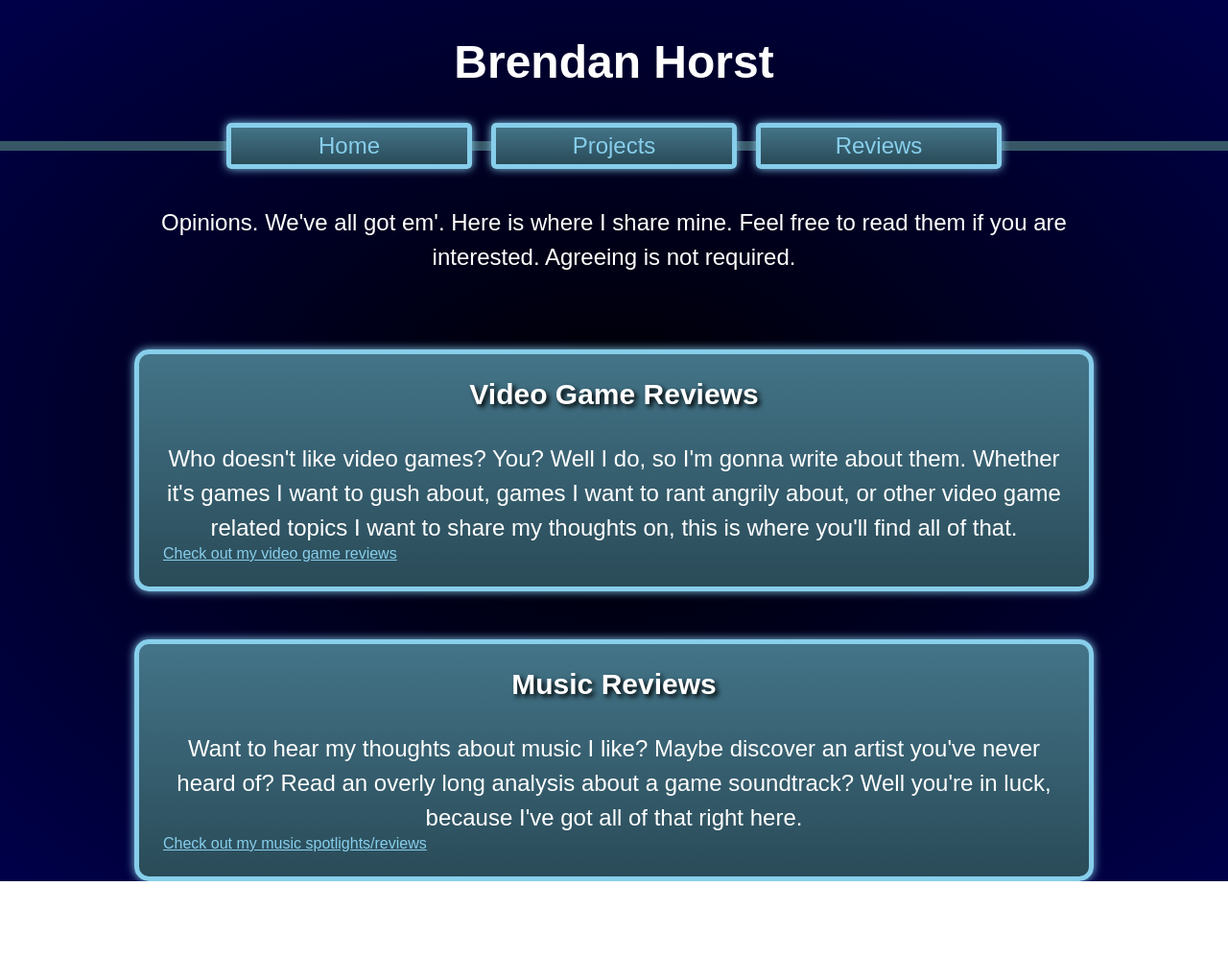
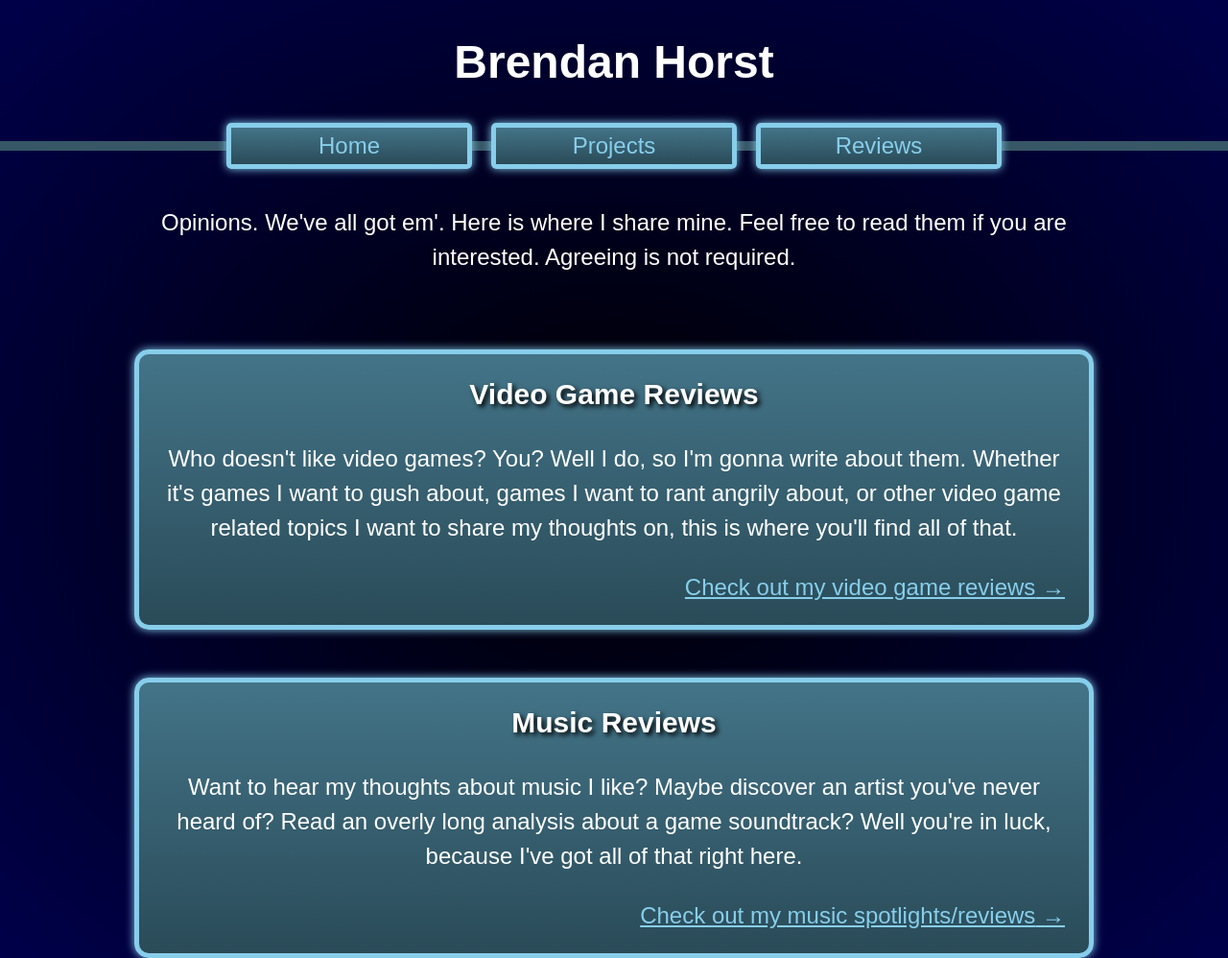
Before and after one commit to BrendanHorst/BrendanHorst.github.io, a website: page reviews/index.html in a window 1280 px wide. Shown: the whole page at 96% size. Before the commit the page ends 918 px from the top, so only its background shows below. Drawn offline with Linux system fonts and the light colour scheme.

Commit message:
made the links on the review page a little nicer

```diff
--- a/styles.css
+++ b/styles.css
@@ -171,14 +171,21 @@ aside.contact a {
   font-weight: bold;
 }
 
-.projects .tetris h2 {
-
-}
-
 .projects > h2 {
   margin-top: 2rem;
   text-shadow: 0 0 5px skyblue;
   font-size: 3rem; d
+}
+
+.reviews a {
+  display: block;
+  font-size: 24px;
+  text-align: right;
+  margin-top: 30px;
+}
+
+.reviews a::after {
+  content: " →";
 }
 
 @media screen and (min-width: 1000px) {
```
